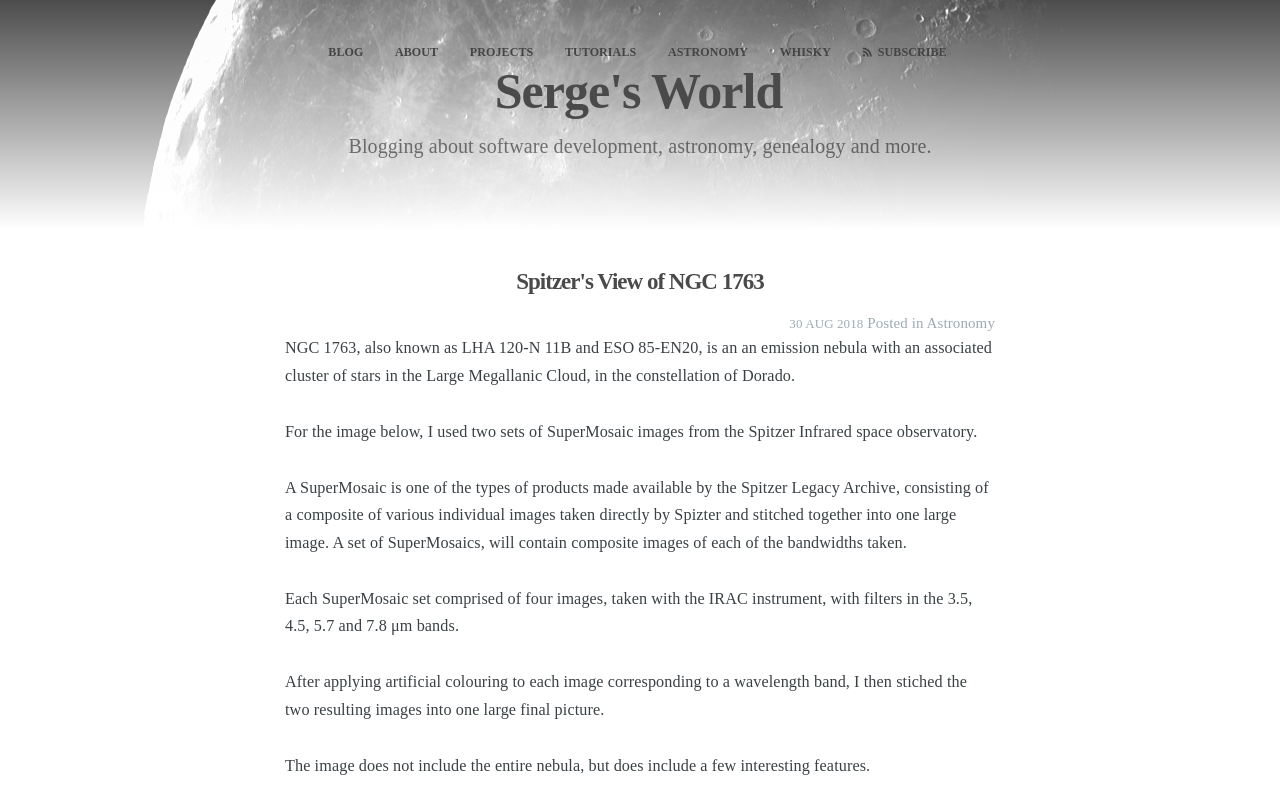
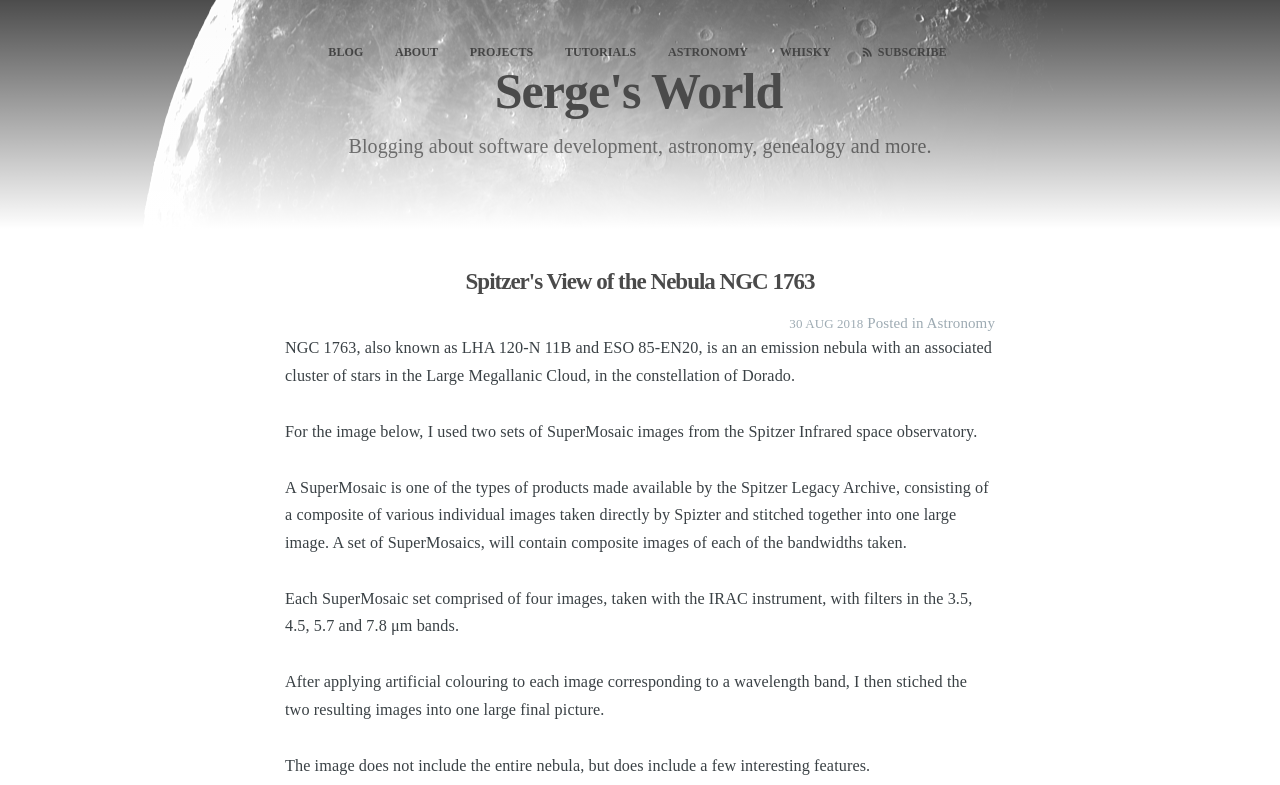
Before and after one commit to sjmeunier/sjmeunier.github.io, a Jekyll site: the page built from index.html, in a window 1280 px wide and 900 px high, cut to the strip 0-785 px from the top of the window. Built offline with Jekyll 4.4.1, drawn with Linux system fonts in a browser that asks for light colours; some web fonts are replaced; a script that is not in the unit is left out; the list of posts is cut into pages by our own code.

Commit message:
changed post

```diff
--- a/_posts/2017-08-30-spitzers-view-of-ngc1763.md
+++ b/_posts/2017-08-30-spitzers-view-of-the-nebula-ngc1763.md
@@ -1,6 +1,6 @@
 ---
 layout: post
-title:  "Spitzer's View of NGC 1763"
+title:  "Spitzer's View of the Nebula NGC 1763"
 date:   2018-08-30 11:00:00
 categories: Astronomy
 tags: [astronomy, image-processing, deep-sky, spitzer]
--- a/astronomy.md
+++ b/astronomy.md
@@ -43,7 +43,7 @@ In addition to my own astrophotography, I also enjoy processing raw images from
 * [My Spitzer Images of NGC 4448 and NGC 4490](/astronomy/2017/03/12/my-spitzer-images-of-ngc4448-and-ngc4490.html)
 * [Spectacular Spitzer Images of a Few Galaxies - NGC 6744, NGC 3198, NGC 4536, NGC 4565, NGC 2775](/astronomy/2017/04/15/spectacular-spitzer-images-of-a-few-galaxies.html)
 * [A Few More Galaxies Caught by Spitzer - NGC 2903, NGC 6221, NGC 3628, NGC 3115](/astronomy/2017/04/18/a-few-more-galaxies-caught-by-spitzer.html)
-* [Spitzer's View of NGC 1763](/astronomy/2017/08/30/spitzers-view-of-ngc1763.html)
+* [Spitzer's View of the Nebula NGC 1763](/astronomy/2017/08/30/spitzers-view-of-the-nebula-ngc1763.html)
 
 #### Hubble
 * [My Entries for the Hubble Hidden Treasures Image Processing Contest 2012](/astronomy/2012/06/10/my-entries-for-the-hubble-hidden-treasures-image-processing-contest.html)
```
